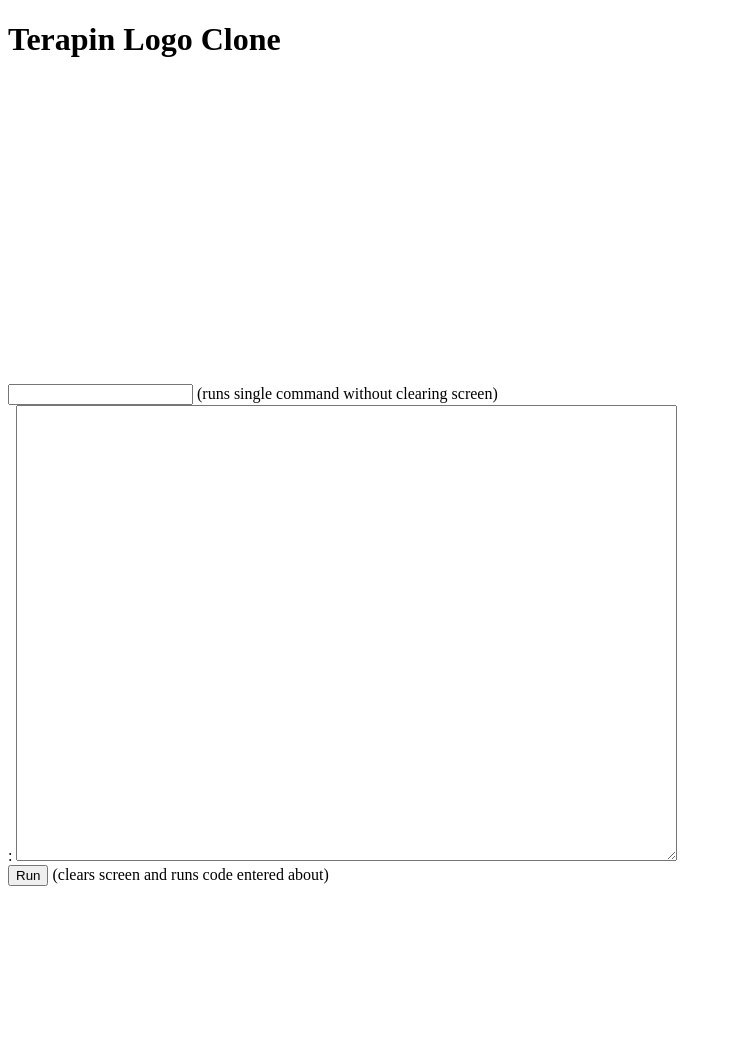
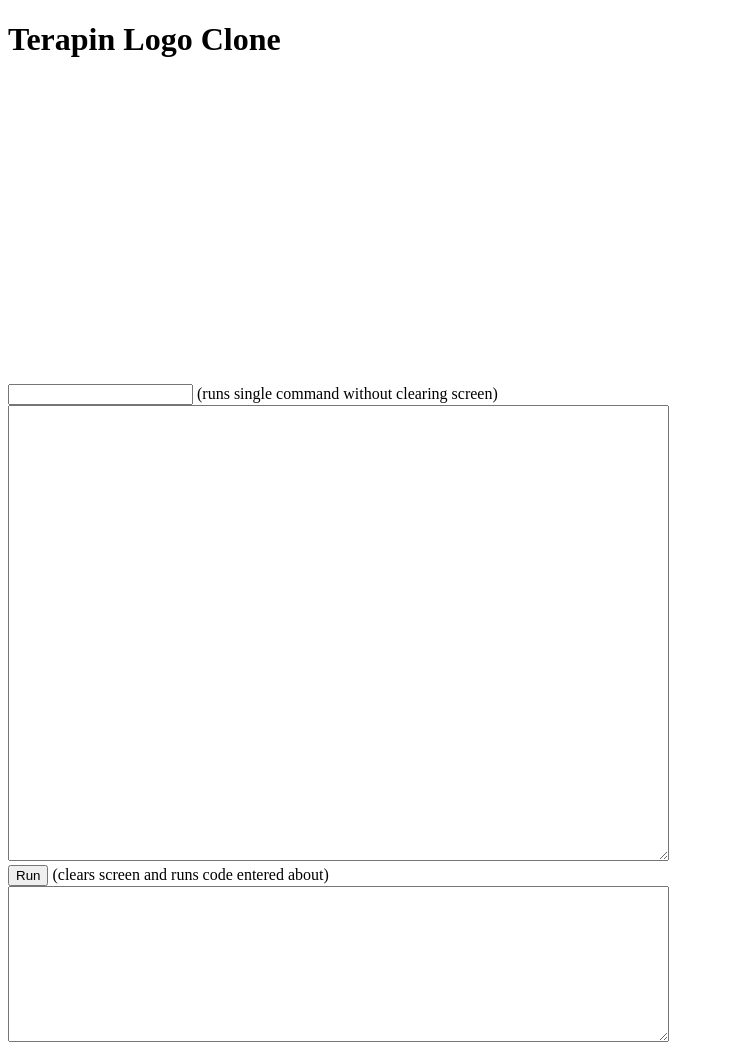
Before and after one commit to AdrS/HTML5TerapinLogo, a plain HTML site: page index.html in a window 1280 px wide. Shown: the whole page, without its empty margins (0-732 px from the left). Before the commit the page ends 894 px from the top, so only its background shows below. Drawn offline with Linux system fonts and the light colour scheme.

Commit message:
added stylesheet and log for errors

```diff
--- a/index.html
+++ b/index.html
@@ -3,17 +3,19 @@
 <head>
 	<title>Terapin Logo Clone</title>
 	<script type="text/javascript" src="scripts/script.js"></script>
+	<link rel="stylesheet" type="text/css" href="style.css"></link>
 </head>
 <body>
 	<h1>Terapin Logo Clone</h1>
 	<canvas id="canvas"></canvas>
 	<div>
-		<input id="command" type="text"></input> (runs single command without clearing screen)</br>:
+		<input id="command" type="text"></input> (runs single command without clearing screen)</br>
 		<textarea id="commands" rows="30" cols="80"></textarea></br>
-		<input id="run" type="button" value="Run"></input> (clears screen and runs code entered about)
+		<input id="run" type="button" value="Run"></input> (clears screen and runs code entered about)</br>
+		<textarea id="errors" rows="10" cols="80" readonly></textarea>
 	</div>
 	<script>
-		window.onload = MYAPP.init
+		window.onload = function(){MYAPP.init();};
 	</script>
 </body>
 </html>
--- /dev/null
+++ b/style.css
@@ -0,0 +1 @@
+#errors { color: red; }
```
